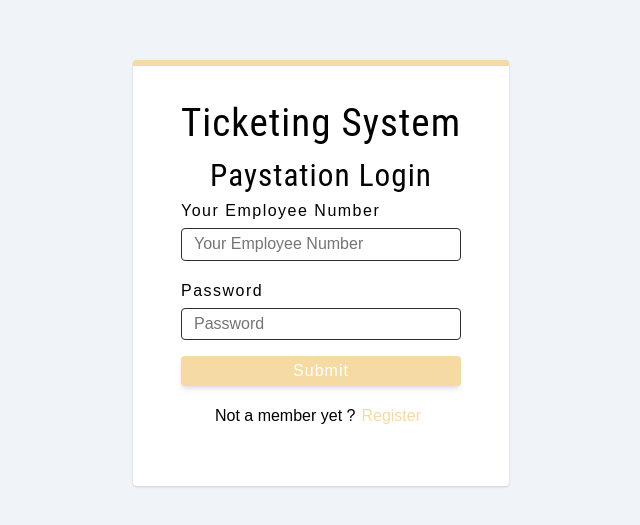
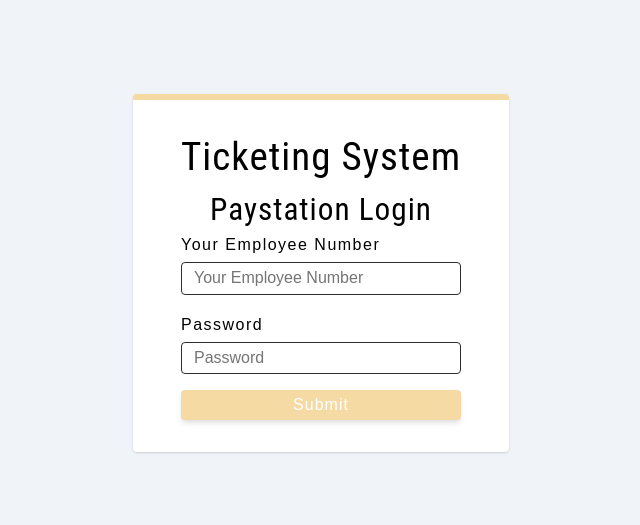
Before and after one commit to Travel-System-CSSE/Paystation-Ticketing-System-Frontend, a React (Create React App) app: page /register in a window 1280 px wide. Shown: the part 127-652 px from the top of the page, without its empty margins (319-959 px from the left). Built offline with nearby package versions, Linux system fonts and the light colour scheme.

Commit message:
login fixed

```diff
--- a/src/features/user/userSlice.js
+++ b/src/features/user/userSlice.js
@@ -68,7 +68,7 @@ const userSlice = createSlice({
       state.isLoading = false
       state.user = user
       addUserToLocalStorage(user)
-      toast.success(`Welcome Back ${user.name}`)
+      toast.success(`Employee ${user.name} logged in`)
     },
     [loginUser.rejected]: (state, { payload }) => {
       state.isLoading = false
--- a/src/pages/Register.js
+++ b/src/pages/Register.js
@@ -86,12 +86,6 @@ const Register = () => {
         <button className='btn btn-full' disabled={isLoading}>
           {isLoading ? 'Loading....' : 'Submit'}
         </button>
-        <p>
-          {values.isMember ? 'Not a member yet ?' : 'Already a member ?'}
-          <button type='button' className='member-btn' onClick={toggleMember}>
-            {values.isMember ? 'Register' : 'Login'}
-          </button>
-        </p>
       </form>
     </main>
   )
```
